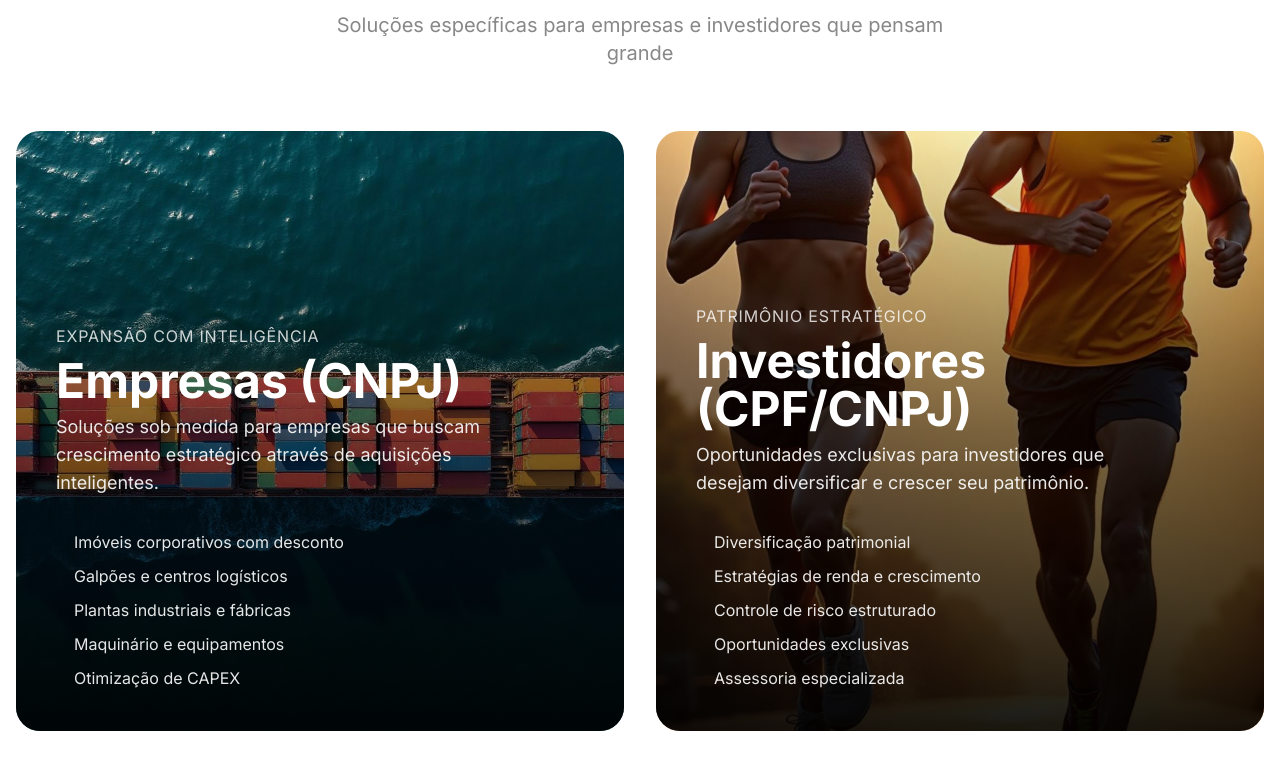
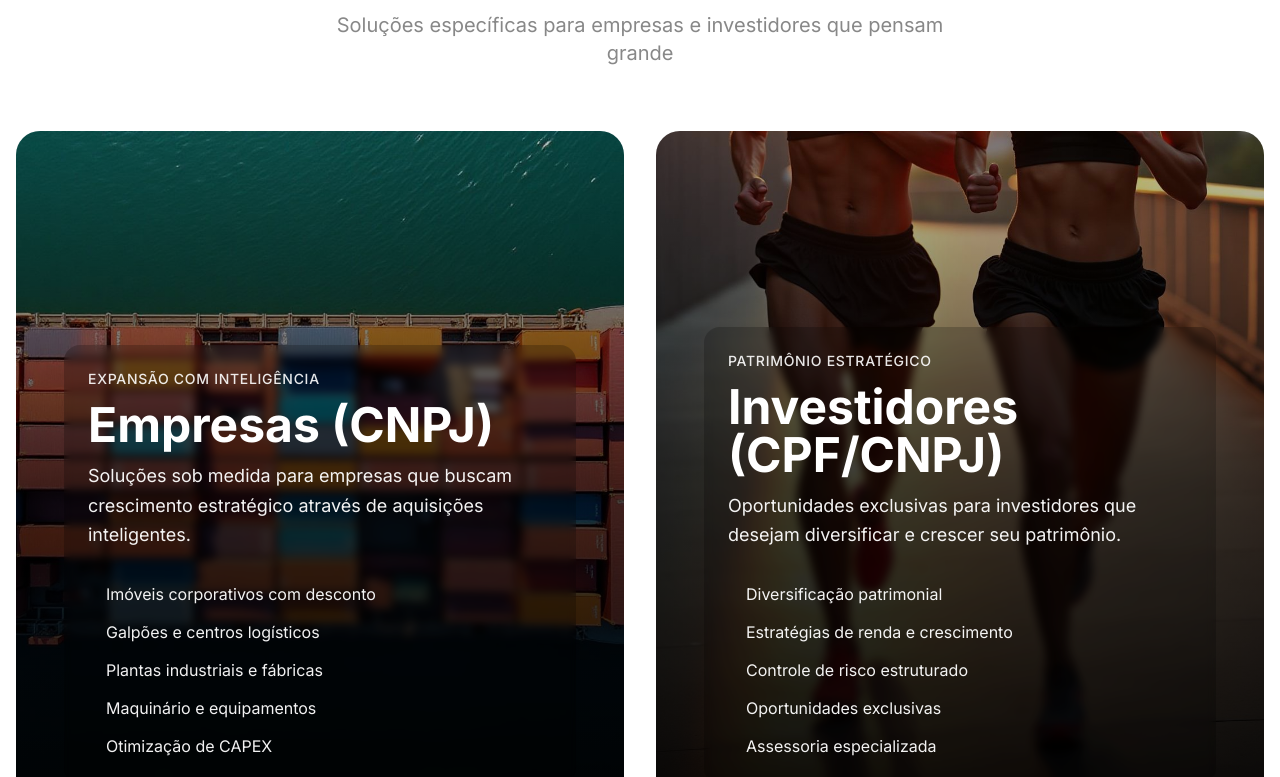
Before and after one commit to gabriedo/lfcom-asset-strategic, a React (Vite) app: page / in a window 1280 px wide. Shown: the part 4145-4922 px from the top of the page. Built offline with nearby package versions, Linux system fonts and the light colour scheme.

Commit message:
testing changes with virtual file cleanup

```diff
--- a/src/components/sections/TargetAudienceSection.tsx
+++ b/src/components/sections/TargetAudienceSection.tsx
@@ -50,7 +50,7 @@ export const TargetAudienceSection = () => {
             <div
               key={index}
               className="relative overflow-hidden rounded-3xl group cursor-pointer hover-lift"
-              style={{ minHeight: '600px' }}
+              style={{ minHeight: '700px' }}
             >
               {/* Background Image */}
               <div className="absolute inset-0">
@@ -58,30 +58,31 @@ export const TargetAudienceSection = () => {
                   src={audience.image}
                   alt={audience.title}
                   className="w-full h-full object-cover transition-transform duration-700 group-hover:scale-105"
+                  style={index === 0 ? { objectPosition: 'center 35%' } : { objectPosition: 'center bottom' }}
                 />
-                <div className="absolute inset-0 bg-gradient-to-t from-surface-black/90 via-surface-black/50 to-transparent"></div>
+                <div className="absolute inset-0 bg-gradient-to-t from-surface-black/95 via-surface-black/70 to-surface-black/20"></div>
               </div>
 
               {/* Content */}
-              <div className="relative h-full flex flex-col justify-end p-8 lg:p-10">
-                <div className="space-y-4">
-                  <div className="space-y-2">
-                    <p className="text-body text-surface-white/80 uppercase tracking-wider">
+              <div className="relative h-full flex flex-col justify-end p-8 lg:p-12">
+                <div className="space-y-4 backdrop-blur-sm bg-surface-black/20 p-6 rounded-2xl">
+                  <div className="space-y-3">
+                    <p className="text-sm text-surface-white/90 uppercase tracking-wider font-medium">
                       {audience.subtitle}
                     </p>
-                    <h3 className="text-4xl lg:text-5xl font-bold text-surface-white">
+                    <h3 className="text-4xl lg:text-5xl font-bold text-surface-white leading-tight">
                       {audience.title}
                     </h3>
-                    <p className="text-lg text-surface-white/90 max-w-md">
+                    <p className="text-lg text-surface-white/95 max-w-md leading-relaxed">
                       {audience.description}
                     </p>
                   </div>
 
-                  <ul className="space-y-2 pt-4">
+                  <ul className="space-y-3 pt-4">
                     {audience.benefits.map((benefit, benefitIndex) => (
                       <li
                         key={benefitIndex}
-                        className="text-body text-surface-white/90 flex items-start"
+                        className="text-base text-surface-white/95 flex items-start leading-relaxed"
                       >
                         <span className="w-1.5 h-1.5 bg-accent-gold rounded-full mr-3 mt-2 flex-shrink-0"></span>
                         {benefit}
```
Also changed, not shown: src/assets/cargo-ship.jpg, src/assets/runners.jpg.
